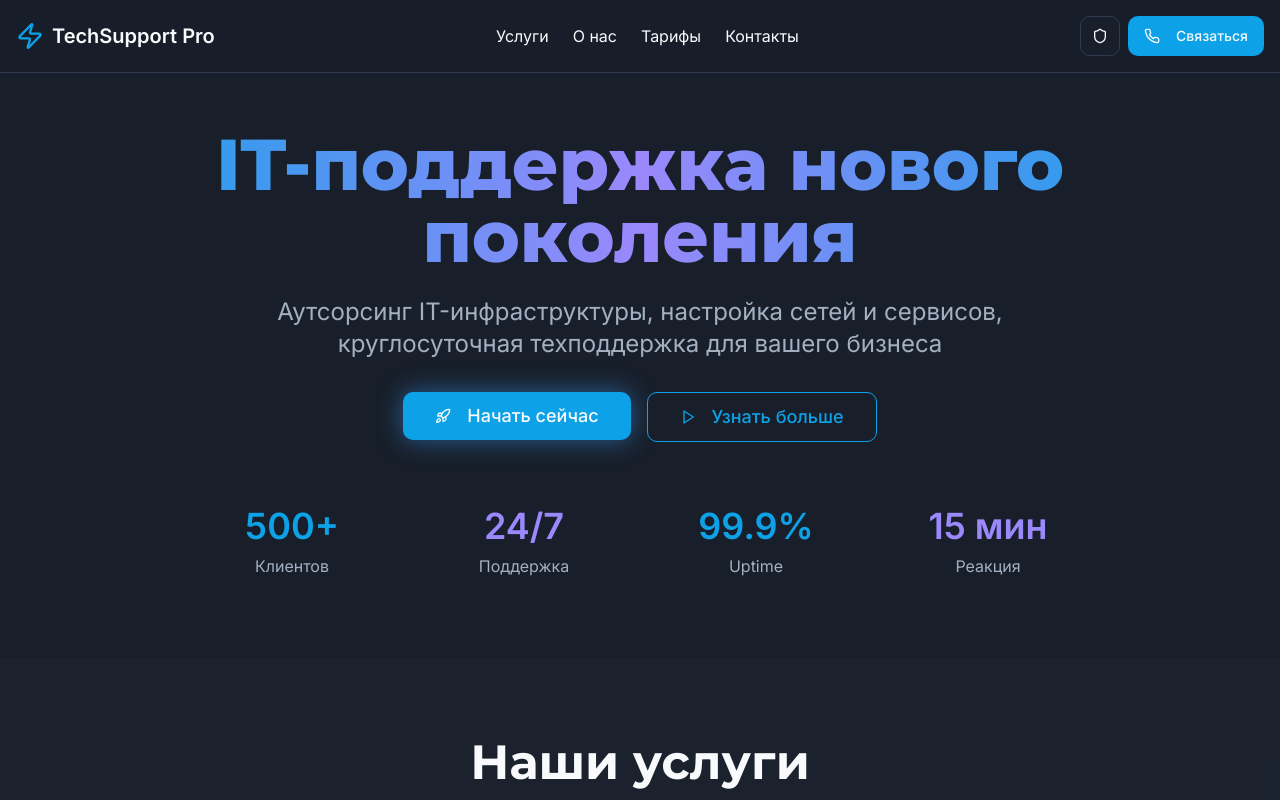
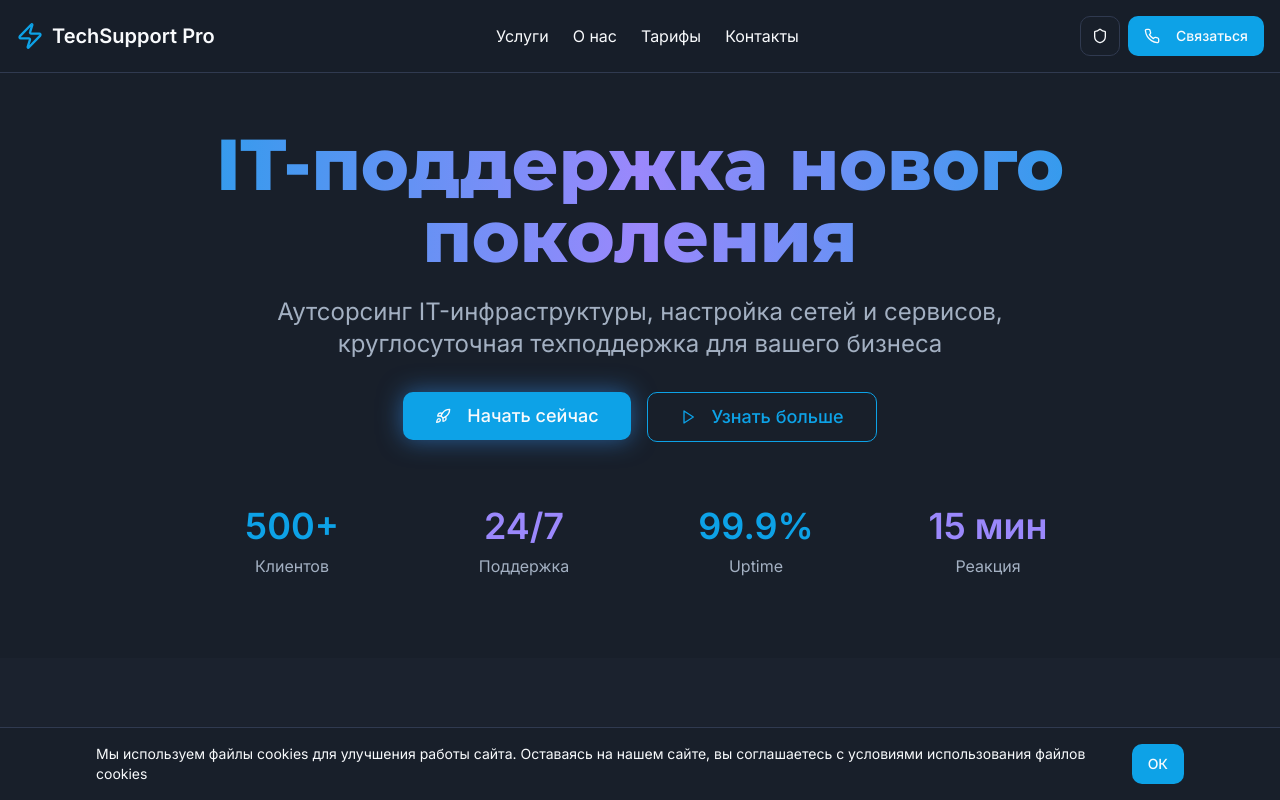
Before and after one commit to pr-poehali-dev/it-support-site, a React (Vite) app: page / in a window 1280 px wide. Shown: the top 800 px of the page. Built offline with nearby package versions, Linux system fonts and the light colour scheme.

Commit message:
feat: добавить куки-уведомление

```diff
--- a/src/App.tsx
+++ b/src/App.tsx
@@ -7,6 +7,7 @@ import { BrowserRouter, Routes, Route } from "react-router-dom";
 import Index from "./pages/Index";
 import Admin from "./pages/Admin";
 import NotFound from "./pages/NotFound";
+import CookieConsent from "./components/CookieConsent";
 
 const queryClient = new QueryClient();
 
@@ -23,6 +24,7 @@ const App = () => (
           <Route path="*" element={<NotFound />} />
         </Routes>
       </BrowserRouter>
+      <CookieConsent />
     </TooltipProvider>
   </QueryClientProvider>
 );
--- /dev/null
+++ b/src/components/CookieConsent.tsx
@@ -0,0 +1,36 @@
+import { useState, useEffect } from 'react';
+import { Button } from '@/components/ui/button';
+
+export default function CookieConsent() {
+  const [isVisible, setIsVisible] = useState(false);
+
+  useEffect(() => {
+    const consent = localStorage.getItem('cookieConsent');
+    if (!consent) {
+      setIsVisible(true);
+    }
+  }, []);
+
+  const handleAccept = () => {
+    localStorage.setItem('cookieConsent', 'accepted');
+    setIsVisible(false);
+  };
+
+  if (!isVisible) return null;
+
+  return (
+    <div className="fixed bottom-0 left-0 right-0 z-50 p-4 bg-background border-t border-border shadow-lg animate-in slide-in-from-bottom duration-300">
+      <div className="container mx-auto max-w-6xl flex flex-col sm:flex-row items-center justify-between gap-4">
+        <p className="text-sm text-foreground text-center sm:text-left">
+          Мы используем файлы cookies для улучшения работы сайта. Оставаясь на нашем сайте, вы соглашаетесь с условиями использования файлов cookies
+        </p>
+        <Button
+          onClick={handleAccept}
+          className="shrink-0"
+        >
+          ОК
+        </Button>
+      </div>
+    </div>
+  );
+}
```
